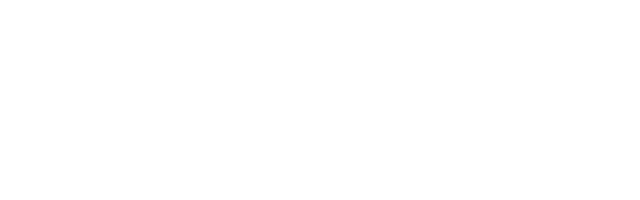
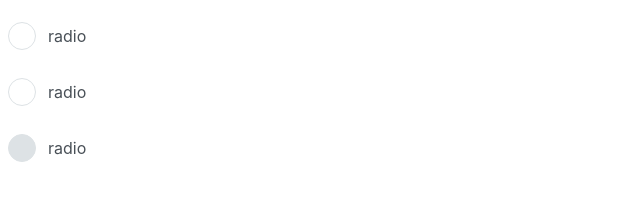
Before and after one commit to js-tasks-ru/htmlcss-20210708_warma2d, a website: page 07-lection5/02-radio/index.html in a window 1280 px wide. Shown: the whole page, without its empty margins (0-640 px from the left). Drawn offline with Linux system fonts and the light colour scheme.

Commit message:
added radio

```diff
--- a/07-lection5/02-radio/index.html
+++ b/07-lection5/02-radio/index.html
@@ -6,6 +6,40 @@
         <link rel="stylesheet" href="./radio.css">
     </head>
     <body>
+        <label class="radio">
+            <input type="radio" name="test" class="radio__input">
+            <div class="radio__state">
+                <div class="radio__control">
+                    <div class="radio__icon"></div>
+                </div>
+                <p class="radio__legend">
+                    radio
+                </p>
+            </div>
+        </label>
 
+        <label class="radio">
+            <input type="radio" name="test" class="radio__input">
+            <div class="radio__state">
+                <div class="radio__control">
+                    <div class="radio__icon"></div>
+                </div>
+                <p class="radio__legend">
+                    radio
+                </p>
+            </div>
+        </label>
+
+        <label class="radio">
+            <input type="radio" name="test" class="radio__input" disabled>
+            <div class="radio__state">
+                <div class="radio__control">
+                    <div class="radio__icon"></div>
+                </div>
+                <p class="radio__legend">
+                    radio
+                </p>
+            </div>
+        </label>
     </body>
 </html>
--- a/07-lection5/02-radio/radio.css
+++ b/07-lection5/02-radio/radio.css
@@ -0,0 +1,78 @@
+.radio {
+    display: block;
+}
+
+.radio__input {
+    opacity: 0;
+    position: absolute;
+    width: 0;
+    height: 0;
+}
+
+.radio__input:disabled {
+    pointer-events: none;
+}
+
+.radio__state {
+    display: inline-flex;
+    align-items: center;
+    cursor: pointer;
+}
+
+.radio__input:disabled + .radio__state {
+    cursor: not-allowed;
+}
+
+.radio__control {
+    width: 28px;
+    height: 28px;
+    background-color: var(--white);
+    border: 1px solid var(--grey-2);
+    box-sizing: border-box;
+    border-radius: 50%;
+    position: relative;
+}
+
+.radio__input:checked + .radio__state .radio__control {
+    border: 2px solid var(--blue-2);
+}
+
+.radio__input:disabled + .radio__state .radio__control {
+    background-color: var(--grey-2);
+    border-color: var(--grey-2);
+}
+
+.radio__icon {
+    display: none;
+    width: 22px;
+    height: 22px;
+    border: 2px solid var(--white);
+    border-radius: 50%;
+    position: absolute;
+    top: 50%;
+    left: 50%;
+    transform: translate(-50%, -50%);
+    background-color: var(--blue-2);
+}
+
+.radio__input:checked + .radio__state .radio__icon {
+    display: block;
+}
+
+.radio__input:disabled + .radio__state .radio__icon {
+    display: none;
+}
+
+.radio__legend {
+    font-family: Inter;
+    font-style: normal;
+    font-weight: normal;
+    font-size: 16px;
+    line-height: 24px;
+    color: var(--grey-4);
+    margin-left: 12px;
+}
+
+.radio__input:focus + .radio__state .radio__legend {
+    text-decoration: underline;
+}
```
